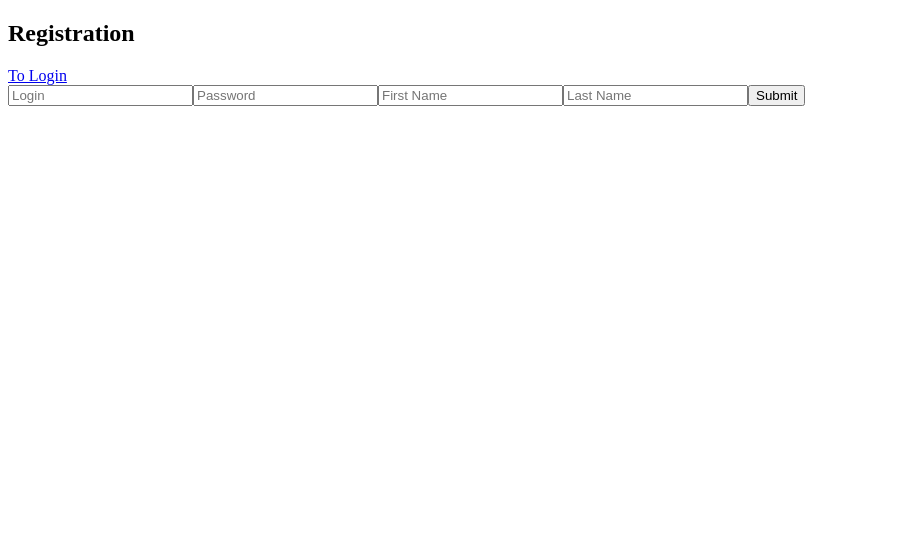
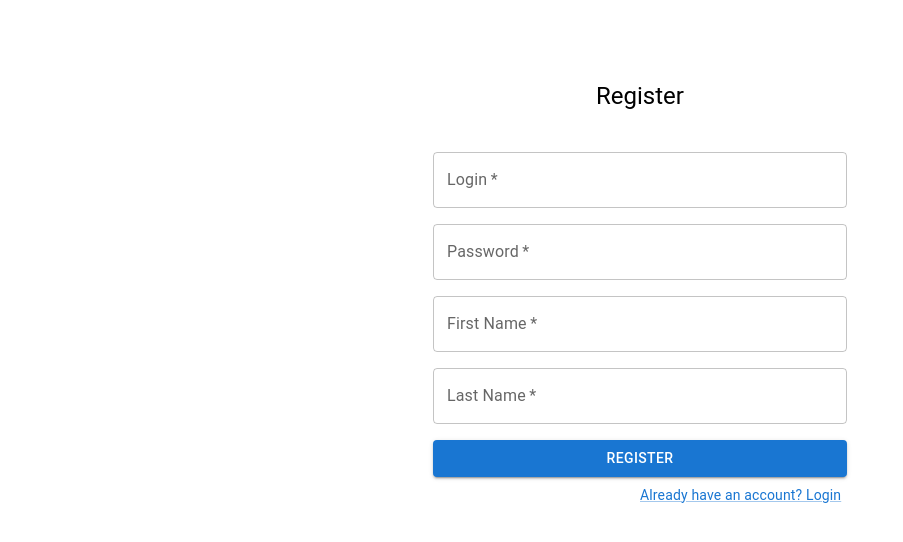
Before and after one commit to KislyjKisel/frontpg2, a React (Create React App) app: page /registration in a window 1280 px wide. Shown: the top 542 px of the page, without its empty margins (0-903 px from the left). Built offline with nearby package versions, Linux system fonts and the light colour scheme; what http-status-codes would draw is missing.

Commit message:
Use MUI for registration page

```diff
--- a/src/pages/Registration.js
+++ b/src/pages/Registration.js
@@ -1,5 +1,7 @@
-import { Link, useNavigate } from "react-router-dom";
+import { useNavigate, Link as RLink } from "react-router-dom";
 import { useState } from 'react';
+import { Box, Button, Container, Link, TextField, Typography } from '@mui/material';
+import Grid2 from '@mui/material/Unstable_Grid2/Grid2';
 
 import request from '../request';
 
@@ -43,42 +45,97 @@ export function Registration(props) {
     };
 
     return (
-        <div>
-            <h2>Registration</h2>
-            <Link to="/login">To Login</Link>
-            <form onSubmit={handleSubmit}>
-                <input
+        <Container maxWidth="sm" sx={{ alignItems: "center" }}>
+            <Box
+                sx={{
+                    mt: 10,
+                    ml: "auto",
+                    mr: "auto",
+                    display: "flex",
+                    flexDirection: "column",
+                    alignItems: "center",
+                    width: "75%",
+                }}
+            >
+                <Typography component="h1" variant="h5">
+                    Register
+                </Typography>
+                <Box
+                    component="form"
+                    onSubmit={handleSubmit}
+                    sx={{
+                        mt: 5,
+                        display: "flex",
+                        flexDirection: "column",
+                        alignItems: "center",
+                        gap: 2,
+                        width: "100%",
+                    }}
+                >
+                    <TextField
+                        variant="outlined"
+                        required
+                        fullWidth
                         name="login"
-                    type="text"
-                    placeholder="Login"
+                        label="Login"
                         value={state.login}
                         onChange={handleChange}
                     />
-                <input
+                    <TextField
+                        variant="outlined"
+                        required
+                        fullWidth
                         name="password"
                         type="password"
-                    placeholder="Password"
+                        label="Password"
                         value={state.password}
                         onChange={handleChange}
                     />
-                <input
+                    <TextField
+                        variant="outlined"
+                        required
+                        fullWidth
                         name="firstName"
-                    type="text"
-                    placeholder="First Name"
+                        label="First Name"
                         value={state.firstName}
                         onChange={handleChange}
                     />
-                <input
+                    <TextField
+                        variant="outlined"
+                        required
+                        fullWidth
                         name="lastName"
-                    type="text"
-                    placeholder="Last Name"
+                        label="Last Name"
                         value={state.lastName}
                         onChange={handleChange}
                     />
-                <button type="submit">
-                    Submit
-                </button>
-            </form>
-        </div>
+                    <Button
+                        variant="contained"
+                        fullWidth
+                        type="submit"
+                    >
+                        Register
+                    </Button>
+                </Box>
+                <Grid2
+                    container
+                    spacing={0}
+                    sx={{
+                        mt: 1,
+                        width: "100%",
+                    }}
+                >
+                    <Grid2 item xsOffset={6} xs>
+                        <Link
+                            component={RLink}
+                            to="/login"
+                            variant="body2"
+                        >
+                            Already have an account? Login
+                        </Link>
+                    </Grid2>
+                </Grid2>
+            </Box>
+        </Container>
     );
 }
```
Lines whose indentation alone changed are shown as unchanged.
